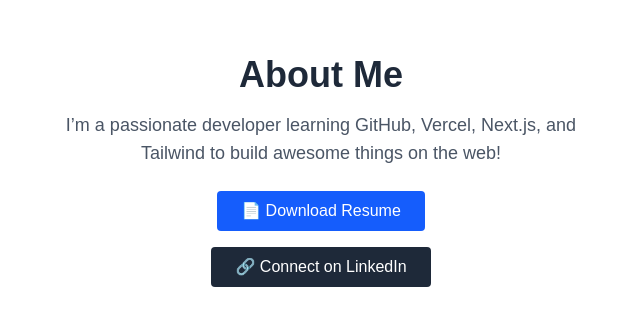
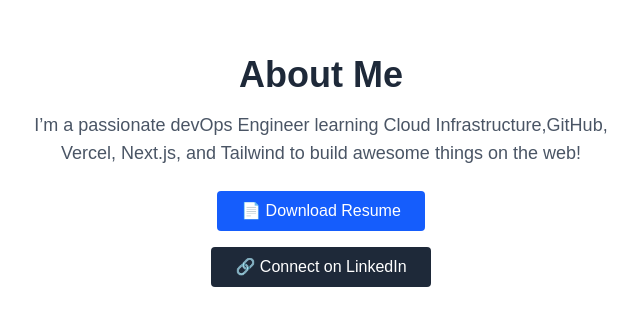
Before and after one commit to awwalstudio/my-next-portfolio, a Next.js app: page /about in a window 1280 px wide. Shown: the part 229-554 px from the top of the page, without its empty margins (319-959 px from the left). Built offline with nearby package versions, Linux system fonts and the light colour scheme.

Commit message:
Update Description about

```diff
--- a/app/about/page.js
+++ b/app/about/page.js
@@ -3,7 +3,7 @@ export default function About() {
     <main className="min-h-screen flex flex-col items-center justify-center bg-white">
       <h1 className="text-4xl font-bold text-gray-800 mb-4">About Me</h1>
       <p className="text-lg text-gray-600 max-w-xl text-center">
-        I’m a passionate developer learning GitHub, Vercel, Next.js, and Tailwind to build awesome things on the web!
+        I’m a passionate devOps Engineer learning Cloud Infrastructure,GitHub, Vercel, Next.js, and Tailwind to build awesome things on the web!
       </p>
 
       <a
```
